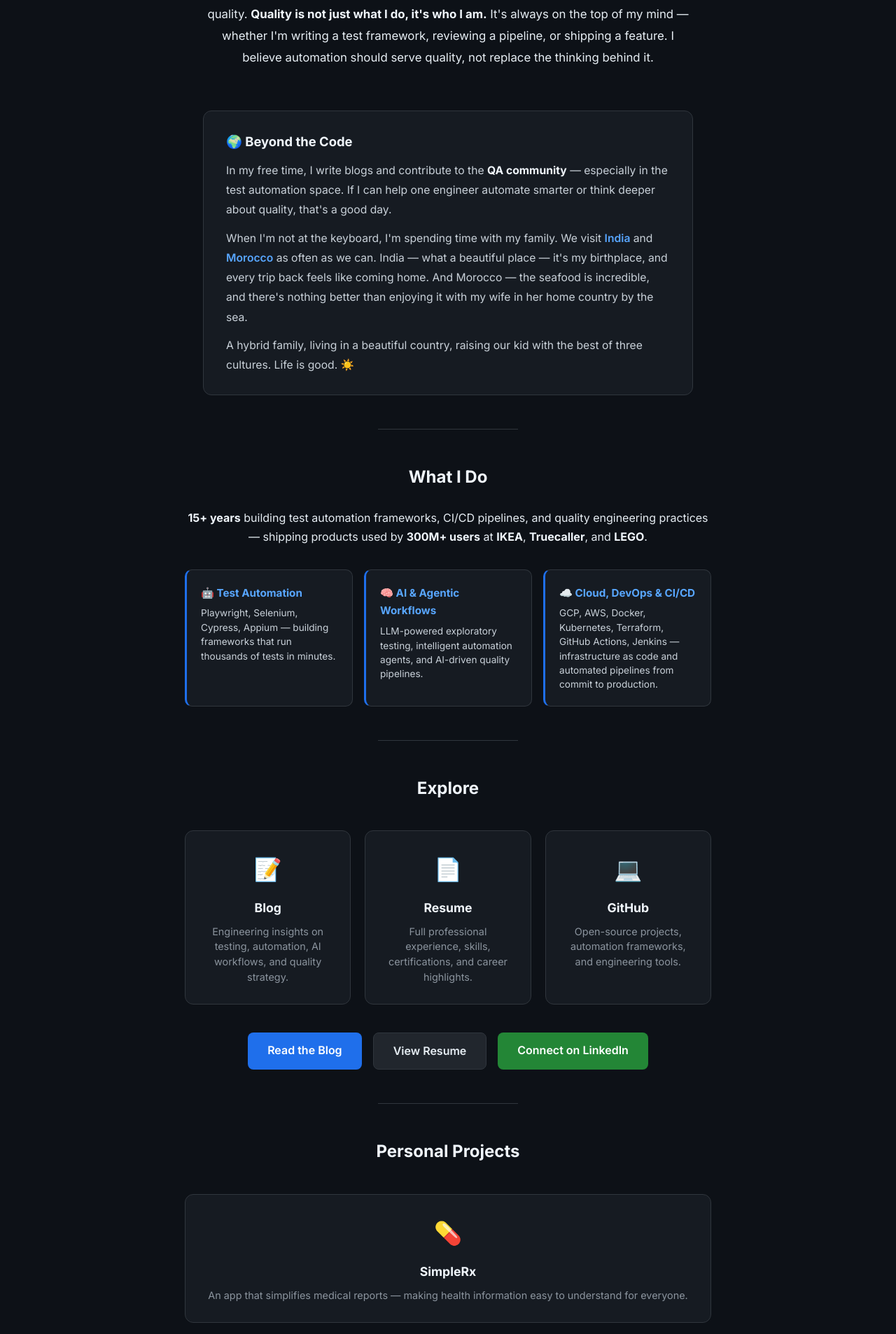
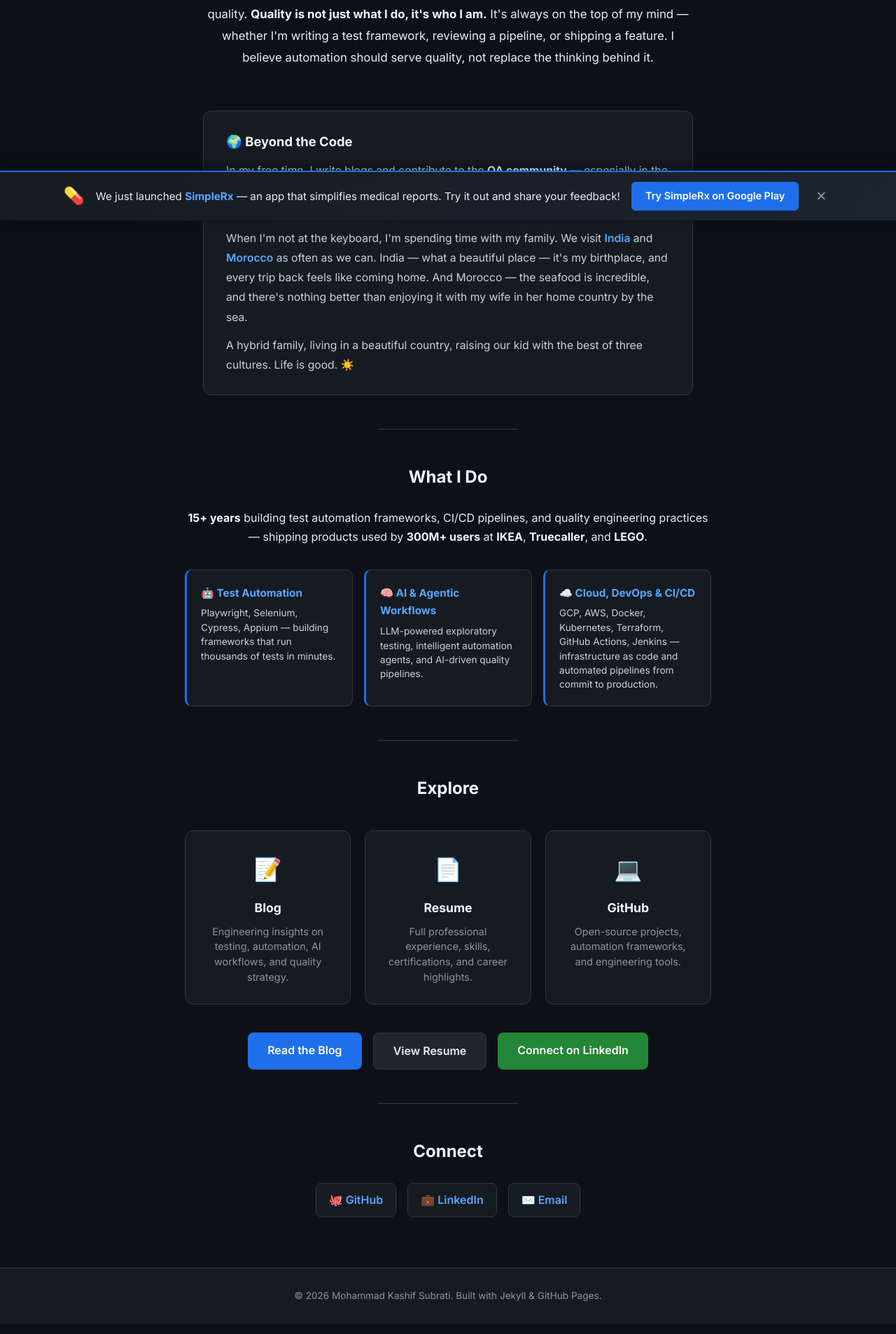
Before and after one commit to ascertain/ascertain.github.io, a Jekyll site: the page built from index.html, in a window 1280 px wide. Shown: the part 585-2492 px from the top of the page at 70% size. Built offline with Jekyll 4.4.1, drawn with Linux system fonts in a browser that asks for light colours; the list of posts is cut into pages by our own code.

Commit message:
feat: sticky SimpleRx banner with feedback CTA

```diff
--- a/index.html
+++ b/index.html
@@ -196,6 +196,70 @@
     margin: 48px auto;
     max-width: 200px;
   }
+  .simplerx-banner {
+    position: fixed;
+    bottom: 0;
+    left: 0;
+    right: 0;
+    z-index: 1000;
+    background: linear-gradient(135deg, #161b22 0%, #1c2431 100%);
+    border-top: 2px solid #1f6feb;
+    padding: 14px 24px;
+    display: flex;
+    align-items: center;
+    justify-content: center;
+    gap: 16px;
+    flex-wrap: wrap;
+    box-shadow: 0 -4px 20px rgba(0, 0, 0, 0.4);
+  }
+  .simplerx-banner .rx-icon {
+    font-size: 1.5rem;
+  }
+  .simplerx-banner .rx-text {
+    color: #e6edf3;
+    font-size: 0.95rem;
+    line-height: 1.4;
+  }
+  .simplerx-banner .rx-text strong {
+    color: #58a6ff;
+  }
+  .simplerx-banner .rx-btn {
+    display: inline-block;
+    padding: 8px 20px;
+    background: #1f6feb;
+    color: #fff;
+    border-radius: 6px;
+    text-decoration: none;
+    font-weight: 600;
+    font-size: 0.9rem;
+    transition: opacity 0.2s, transform 0.2s;
+    white-space: nowrap;
+  }
+  .simplerx-banner .rx-btn:hover {
+    opacity: 0.85;
+    transform: translateY(-1px);
+  }
+  .simplerx-banner .rx-close {
+    background: none;
+    border: none;
+    color: #8b949e;
+    font-size: 1.2rem;
+    cursor: pointer;
+    padding: 4px 8px;
+    line-height: 1;
+    transition: color 0.2s;
+  }
+  .simplerx-banner .rx-close:hover {
+    color: #f0f6fc;
+  }
+  @media (max-width: 600px) {
+    .simplerx-banner {
+      flex-direction: column;
+      text-align: center;
+      gap: 10px;
+      padding: 12px 16px;
+    }
+  }
 </style>
 
 <div class="hero-home">
@@ -292,18 +356,6 @@
 
 <hr class="divider">
 
-<h2 class="section-title">Personal Projects</h2>
-
-<div class="home-cards">
-  <a href="https://play.google.com/store/apps/details?id=app.simplerx.mobile&hl=en" target="_blank" class="home-card" style="text-decoration:none;">
-    <div class="icon">💊</div>
-    <h3>SimpleRx</h3>
-    <p>An app that simplifies medical reports — making health information easy to understand for everyone.</p>
-  </a>
-</div>
-
-<hr class="divider">
-
 <h2 class="section-title">Connect</h2>
 
 <div class="connect-links">
@@ -311,3 +363,13 @@
   <a href="https://www.linkedin.com/in/md-kashif/" target="_blank">💼 LinkedIn</a>
   <a href="mailto:mo.kashif@gmail.com">✉️ Email</a>
 </div>
+
+<!-- Sticky SimpleRx Banner -->
+<div class="simplerx-banner" id="simplerx-banner">
+  <span class="rx-icon">💊</span>
+  <span class="rx-text">
+    We just launched <strong>SimpleRx</strong> — an app that simplifies medical reports. Try it out and share your feedback!
+  </span>
+  <a href="https://play.google.com/store/apps/details?id=app.simplerx.mobile&hl=en" target="_blank" class="rx-btn">Try SimpleRx on Google Play</a>
+  <button class="rx-close" onclick="document.getElementById('simplerx-banner').style.display='none'" aria-label="Close">✕</button>
+</div>
```
